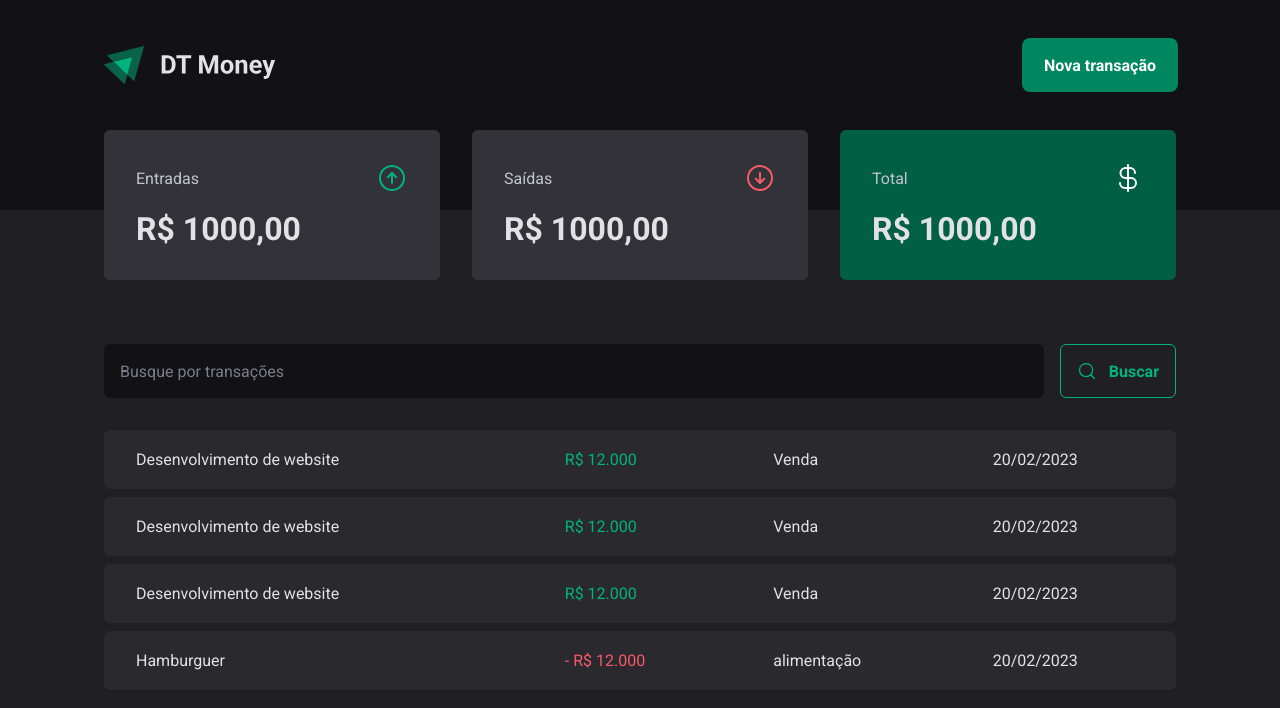
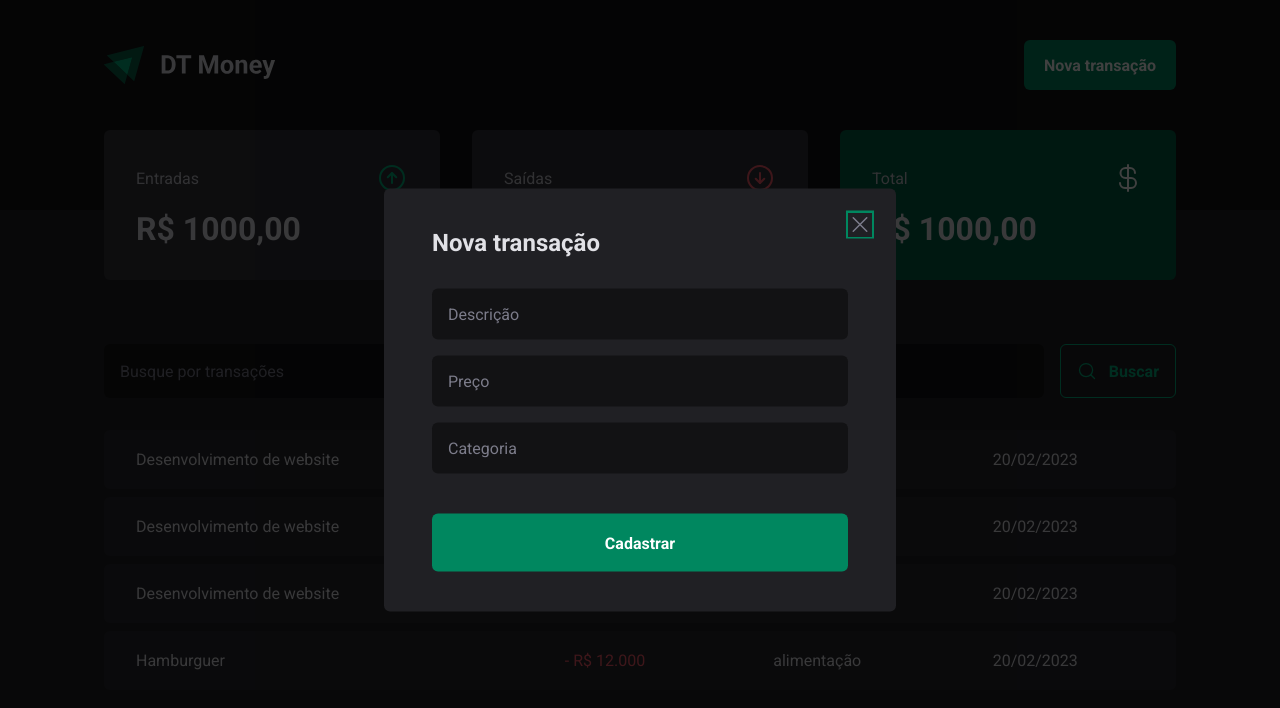
Before and after one commit to LuizaFerri/DT-Money, a React (Vite) app: page / in a window 1280 px wide. Both pictures are taken after a click on the button "Nova transação". Shown: the top 708 px of the page. Built offline with nearby package versions, Linux system fonts and the light colour scheme.

Commit message:
Modal component

```diff
--- a/package.json
+++ b/package.json
@@ -10,6 +10,7 @@
     "preview": "vite preview"
   },
   "dependencies": {
+    "@radix-ui/react-dialog": "^1.0.4",
     "phosphor-react": "^1.4.1",
     "react": "^18.2.0",
     "react-dom": "^18.2.0",
--- a/src/components/Header/index.tsx
+++ b/src/components/Header/index.tsx
@@ -1,16 +1,19 @@
-import {
-  HeaderContainer,
-  HeaderContent,
-  NewTransactionButton
-} from "./styles";
+import { HeaderContainer, HeaderContent, NewTransactionButton } from "./styles";
+import * as Dialog from "@radix-ui/react-dialog";
 import logoImg from "../../assets/logo.svg";
+import { NewTransactionModal } from "../NewTransactionModal";
 
 export function Header() {
   return (
     <HeaderContainer>
       <HeaderContent>
         <img src={logoImg} alt="dt money" />
-        <NewTransactionButton>Nova transação</NewTransactionButton>
+        <Dialog.Root>
+          <Dialog.Trigger asChild>
+            <NewTransactionButton>Nova transação</NewTransactionButton>
+          </Dialog.Trigger>
+         <NewTransactionModal />
+        </Dialog.Root>
       </HeaderContent>
     </HeaderContainer>
   );
--- /dev/null
+++ b/src/components/NewTransactionModal/index.tsx
@@ -0,0 +1,24 @@
+import * as Dialog from "@radix-ui/react-dialog";
+import { Overlay, Content,CloseButton} from "./styles";
+import {X} from "phosphor-react"
+
+export function NewTransactionModal() {
+  return (
+    <Dialog.Portal>
+      <Overlay />
+      <Content>
+        <Dialog.Title>Nova transação</Dialog.Title>
+        <CloseButton >
+            <X size={24}/>
+        </CloseButton>
+        <form action="">
+            <input placeholder="Descrição" required/>
+            <input type="number" placeholder="Preço" />
+            <input placeholder="Categoria" />
+
+            <button type="submit">Cadastrar</button>
+        </form>
+      </Content>
+    </Dialog.Portal>
+  );
+}
--- /dev/null
+++ b/src/components/NewTransactionModal/styles.ts
@@ -0,0 +1,72 @@
+import styled from "styled-components";
+import * as Dialog from "@radix-ui/react-dialog";
+
+export const Overlay = styled(Dialog.Overlay)`
+  position: fixed;
+  width: 100vw;
+  height: 100vh;
+  inset: 0;
+  background-color: rgba(0, 0, 0, 0.75);
+`;
+
+export const Content = styled(Dialog.Content)`
+  min-width: 32rem;
+  border-radius: 6px;
+  padding: 2.5rem 3rem;
+  background-color: ${(props) => props.theme["gray-800"]};
+
+  position: fixed;
+  top: 50%;
+  left: 50%;
+  transform: translate(-50%, -50%);
+
+  form {
+    margin-top: 2rem;
+
+    display: flex;
+    flex-direction: column;
+    gap: 1rem;
+
+    input {
+      border-radius: 6px;
+      border: 0;
+      background: ${(props) => props.theme["gray-900"]};
+      color: ${(props) => props.theme["gray-300"]};
+      padding: 1rem;
+
+        &::placeholder {
+            color: ${(props) => props.theme["gray-500"]};
+        }
+    }
+
+    button[type="submit"] {
+        height: 58px;
+        border-radius: 6px;
+        border: 0;
+        background: ${(props) => props.theme["green-500"]};
+        color: ${(props) => props.theme.white};
+        font-weight: bold;
+        padding: 0 1.25rem;
+        margin-top: 1.5rem;
+        cursor: pointer;
+
+        &:hover {
+            background: ${(props) => props.theme["green-700"]};
+            transition: background-color 0.2s;
+        }
+
+    }
+  }
+`;
+
+export const CloseButton = styled(Dialog.Close)`
+    position: absolute;
+    background: transparent;
+    border:0;
+    top: 1.5rem;
+    right: 1.5rem;
+    line-height: 0;
+    cursor: pointer;
+    color: ${(props) => props.theme["gray-500"]};
+
+`
```
Also changed, not shown: 2 other files (tests, documents, lock files or other folders).
